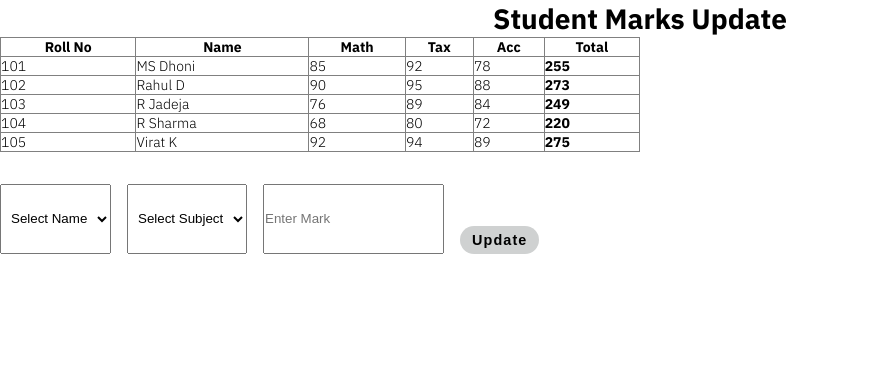
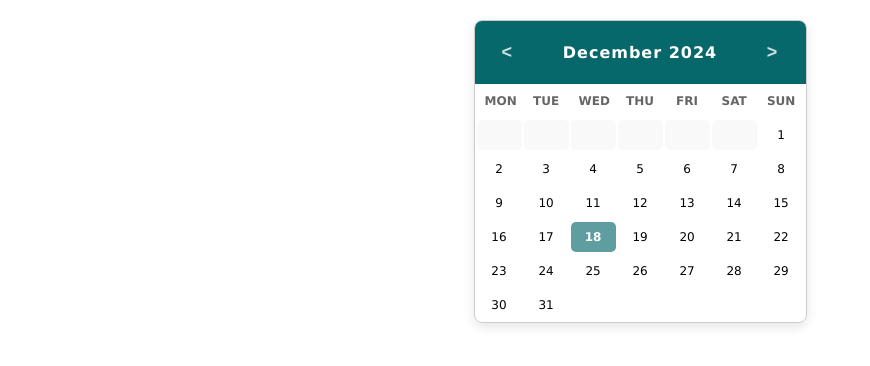
Before and after one commit to tapan-samal/React-Task-Advance, a React (Vite) app: page / in a window 1280 px wide. Shown: the top 366 px of the page, without its empty margins (0-870 px from the left). Built offline with nearby package versions, Linux system fonts and the light colour scheme.

Commit message:
Calender Task Implemented

```diff
--- a/src/App.jsx
+++ b/src/App.jsx
@@ -1,4 +1,5 @@
 import Accordion from "./Accrodion/Accordion"
+import Calendar from "./Calender/Calendar";
 import Carousel from "./Carousel/Carousel";
 import SelectCheckBox from "./CheckboxValidation/SelectCheckBox";
 import ContactManager from "./ContactManager/ContactManager";
@@ -19,7 +20,7 @@ import ShauffleItem from "./ShauffleItem/ShauffleItem";
 import StateLiftingUp from "./StateLiftingUp/StateLiftingUp";
 import SwapListItems from "./SwapListItems/SwapListItems";
 import TrafficLight from "./TrafficLight/TrafficLIght";
-import UpdateData from "./UpdateTableData/UpdateData";
+import UpdateTableData from "./UpdateTableData/UpdateTableData";
 import UseContext from "./UseContext/UseContext";
 import VsFileExplorer from "./VsCodeExplorer/FileExplorer";
 
@@ -46,9 +47,10 @@ const App = () => {
   {/* <StateLiftingUp /> */}
   {/* <SwapListItems /> */}
   {/* <TrafficLight /> */}
-  <UpdateData />
+  {/* <UpdateTableData /> */}
   {/* <UseContext /> */}
   {/* <VsFileExplorer /> */}
+  <Calendar />
   </>;
 };
 
--- /dev/null
+++ b/src/Calender/Calendar.jsx
@@ -0,0 +1,94 @@
+import React, { useEffect, useState } from "react";
+import { holidays } from "./holidays-list";
+import "./calendar.css";
+
+const Calendar = () => {
+  const [currentDate, setCurrentDate] = useState(new Date());
+  const [daysInMonth, setDaysInMonth] = useState([]);
+  const [startDay, setStartDay] = useState(0);
+  const [selectedDate, setSelectedDate] = useState(null);
+
+  useEffect(() => {
+    const year = currentDate.getFullYear();
+    const month = currentDate.getMonth();
+    const date = new Date(year, month, 1);
+    const days = [];
+
+    while (date.getMonth() === month) {
+      days.push(new Date(date));
+      date.setDate(date.getDate() + 1);
+    }
+
+    // Adjust start day for Monday-based week (0 = Monday, 6 = Sunday)
+    const rawStartDay = new Date(year, month, 1).getDay();
+    const adjustedStartDay = (rawStartDay - 1 + 7) % 7;
+
+    setDaysInMonth(days);
+    setStartDay(adjustedStartDay);
+  }, [currentDate]);
+
+  const daysName = ["MON", "TUE", "WED", "THU", "FRI", "SAT", "SUN"];
+
+  const handlePreviousMonth = () => {
+    setCurrentDate((prevDate) => new Date(prevDate.setMonth(prevDate.getMonth() - 1)));
+  };
+
+  const handleNextMonth = () => {
+    setCurrentDate((prevDate) => new Date(prevDate.setMonth(prevDate.getMonth() + 1)));
+  };
+
+  const handleDateClick = (date) => {
+    setSelectedDate(date);
+  };
+
+  const formatDate = (date) => {
+    const year = date.getFullYear();
+    const month = String(date.getMonth() + 1).padStart(2, "0");
+    const day = String(date.getDate()).padStart(2, "0");
+    return `${year}-${month}-${day}`;
+  };
+
+  return (
+    <div className="calendarr">
+      <div className="cal-header">
+        <button onClick={handlePreviousMonth}>&lt;</button>
+        <span>
+          {currentDate.toLocaleString("default", { month: "long" })} {currentDate.getFullYear()}
+        </span>
+        <button onClick={handleNextMonth}>&gt;</button>
+      </div>
+      <div className="day-names">
+        {daysName.map((day) => (
+          <div className="day-name" key={day}>
+            {day}
+          </div>
+        ))}
+      </div>
+      <div className="days">
+        {Array.from({ length: startDay }).map((_, index) => (
+          <div key={index} className="empty-day"></div>
+        ))}
+        {daysInMonth.map((day) => {
+          const formattedDate = formatDate(day);
+          const holiday = holidays[formattedDate];
+          return (
+            <div
+              key={day}
+              className={`day ${
+                day.toDateString() === new Date().toDateString() ? "today" : ""
+              } ${
+                selectedDate && day.toDateString() === selectedDate.toDateString() ? "selected" : ""
+              } ${holiday ? "holiday" : ""}`}
+              title={holiday || ""}
+              onClick={() => handleDateClick(day)}
+            >
+              {day.getDate()}
+            </div>
+          );
+        })}
+      </div>
+    </div>
+  );
+};
+
+export default Calendar;
--- /dev/null
+++ b/src/Calender/calendar.css
@@ -0,0 +1,101 @@
+.calendarr {
+  width: 333px;
+  margin: 20px auto;
+  border: 1px solid #ccc;
+  border-radius: 8px;
+  overflow: hidden;
+  box-shadow: 0 4px 12px rgba(0, 0, 0, 0.1);
+  font-family: Verdana, Geneva, Tahoma, sans-serif;
+}
+
+.cal-header {
+  display: flex;
+  justify-content: space-between;
+  align-items: center;
+  background-color: #06686b;
+  color: white;
+  padding: 15px;
+  font-size: 16px;
+  font-weight: bold;
+  letter-spacing: 1px;
+}
+
+.cal-header button {
+  background: none;
+  margin-top: 0;
+  color: white;
+  border: none;
+  font-size: 18px;
+  cursor: pointer;
+  opacity: 0.8;
+  transition: opacity 0.3s;
+}
+
+.cal-header button:hover {
+  opacity: 1;
+}
+
+.day-names,
+.days {
+  display: flex;
+  flex-wrap: wrap;
+}
+
+.day-name,
+.empty-day,
+.day {
+  width: 13.6%;
+  padding: 8px;
+  box-sizing: border-box;
+  text-align: center;
+  font-size: 12px;
+  margin: 2px 0;
+}
+
+.day-name {
+  font-weight: bold;
+  opacity: 0.6;
+  text-transform: uppercase;
+  margin-left: 2px;
+}
+
+.empty-day {
+  background-color: #f9f9f9;
+  margin-left: 2px;
+  border-radius: 5px;
+}
+
+.day {
+  cursor: pointer;
+  background-color: white;
+  border-radius: 5px;
+  transition: background-color 0.3s, color 0.3s;
+  margin-left: 2px;
+}
+
+.day:hover {
+  background-color: #48898b;
+  color: white;
+}
+
+.today {
+  background-color: #5f9ea0;
+  color: white;
+  font-weight: bold;
+}
+
+.selected {
+  background-color: #4a8486;
+  color: white;
+  font-weight: bold;
+}
+.holiday {
+  background-color: #faea91;
+  color: #333;
+  font-weight: bold;
+}
+
+.holiday:hover {
+  background-color: #ffc107;
+  color: white;
+}
--- /dev/null
+++ b/src/Calender/holidays-list.jsx
@@ -0,0 +1,25 @@
+export const holidays = {
+    "2025-01-01": "New Year's Day",
+    "2025-01-14": "Makar Sankranti / Pongal",
+    "2025-01-26": "Republic Day",
+    "2025-02-14": "Valentine's Day",
+    "2025-03-17": "Holi",
+    "2025-03-30": "Ram Navami",
+    "2025-04-14": "Dr. B.R. Ambedkar Jayanti",
+    "2025-04-18": "Good Friday",
+    "2025-05-01": "Labour Day",
+    "2025-05-14": "Eid al-Fitr",
+    "2025-06-21": "International Yoga Day",
+    "2025-07-10": "Eid al-Adha (Bakrid)",
+    "2025-08-15": "Independence Day",
+    "2025-08-25": "Raksha Bandhan",
+    "2025-09-02": "Janmashtami",
+    "2025-10-02": "Gandhi Jayanti",
+    "2025-10-20": "Dussehra",
+    "2025-11-01": "Karva Chauth",
+    "2025-11-10": "Diwali",
+    "2025-11-11": "Govardhan Puja",
+    "2025-11-12": "Bhai Dooj",
+    "2025-11-30": "Guru Nanak Jayanti",
+    "2025-12-25": "Christmas Day",
+  };
--- a/src/UpdateTableData/RenderComp.jsx
+++ b/src/UpdateTableData/RenderComp.jsx
@@ -11,7 +11,16 @@ const RenderComponent = ({
   const subjects = students.length > 0 ? Object.keys(students[0].marks) : [];
 
   return (
-    <div>
+    <div
+      style={{
+        display: "flex",
+        flexDirection: "column",
+        gap: "2rem",
+        justifyContent: "center",
+        alignItems: "center",
+        marginTop: "2rem",
+      }}
+    >
       <table border="1" style={{ borderCollapse: "collapse", width: "50%" }}>
         <thead>
           <tr>
@@ -40,7 +49,14 @@ const RenderComponent = ({
           ))}
         </tbody>
       </table>
-      <div style={{ marginTop: "2rem", display: "flex", gap: "1rem" }}>
+      <div
+        style={{
+          marginTop: "2rem",
+          display: "flex",
+          gap: "1rem",
+          alignItems: "center",
+        }}
+      >
         <select
           style={{ padding: "6px" }}
           defaultValue=""
@@ -70,15 +86,20 @@ const RenderComponent = ({
           ))}
         </select>
         <input
+          style={{ padding: "6px" }}
           type="number"
           placeholder="Enter Mark"
           value={inputValue}
           onChange={(e) => setInputValue(e.target.value)}
         />
-        <button type="button" onClick={handleUpdateTotalMark}>
-          Update
-        </button>
       </div>
+      <button
+        style={{ margin: "0" }}
+        type="button"
+        onClick={handleUpdateTotalMark}
+      >
+        Update
+      </button>
     </div>
   );
 };
--- a/src/UpdateTableData/UpdateData.jsx
+++ b/src/UpdateTableData/UpdateTableData.jsx
@@ -1,56 +1,9 @@
 import React, { useState } from "react";
-import RenderComponent from "./RenderComp"
+import RenderComponent from "./RenderComp";
+import { studentData } from "./student-data";
 
-const UpdateData = () => {
-  const studentLists = [
-    {
-      id: 101,
-      name: "MS Dhoni",
-      marks: {
-        math: 85,
-        acc: 78,
-        tax: 92,
-      },
-    },
-    {
-      id: 102,
-      name: "Rahul D",
-      marks: {
-        math: 90,
-        acc: 88,
-        tax: 95,
-      },
-    },
-    {
-      id: 103,
-      name: "R Jadeja",
-      marks: {
-        math: 76,
-        acc: 84,
-        tax: 89,
-      },
-    },
-    {
-      id: 104,
-      name: "R Sharma",
-      marks: {
-        math: 68,
-        acc: 72,
-        tax: 80,
-      },
-    },
-    {
-      id: 105,
-      name: "Virat K",
-      marks: {
-        math: 92,
-        acc: 89,
-        tax: 94,
-      },
-    },
-  ];
-
-  const [students, setStudents] = useState(studentLists);
+const UpdateTableData = () => {
+  const [students, setStudents] = useState(studentData);
   const [selectedName, setSelectedName] = useState("");
   const [selectedSubject, setSelectedSubject] = useState("");
   const [inputValue, setInputValue] = useState("");
@@ -92,4 +45,4 @@ const UpdateData = () => {
   );
 };
 
-export default UpdateData;
+export default UpdateTableData;
--- /dev/null
+++ b/src/UpdateTableData/student-Data.jsx
@@ -0,0 +1,47 @@
+export const studentData = [
+  {
+    id: 101,
+    name: "MS Dhoni",
+    marks: {
+      math: 85,
+      acc: 78,
+      tax: 92,
+    },
+  },
+  {
+    id: 102,
+    name: "Rahul D",
+    marks: {
+      math: 90,
+      acc: 88,
+      tax: 95,
+    },
+  },
+  {
+    id: 103,
+    name: "R Jadeja",
+    marks: {
+      math: 76,
+      acc: 84,
+      tax: 89,
+    },
+  },
+  {
+    id: 104,
+    name: "R Sharma",
+    marks: {
+      math: 68,
+      acc: 72,
+      tax: 80,
+    },
+  },
+  {
+    id: 105,
+    name: "Virat K",
+    marks: {
+      math: 92,
+      acc: 89,
+      tax: 94,
+    },
+  },
+];
```
